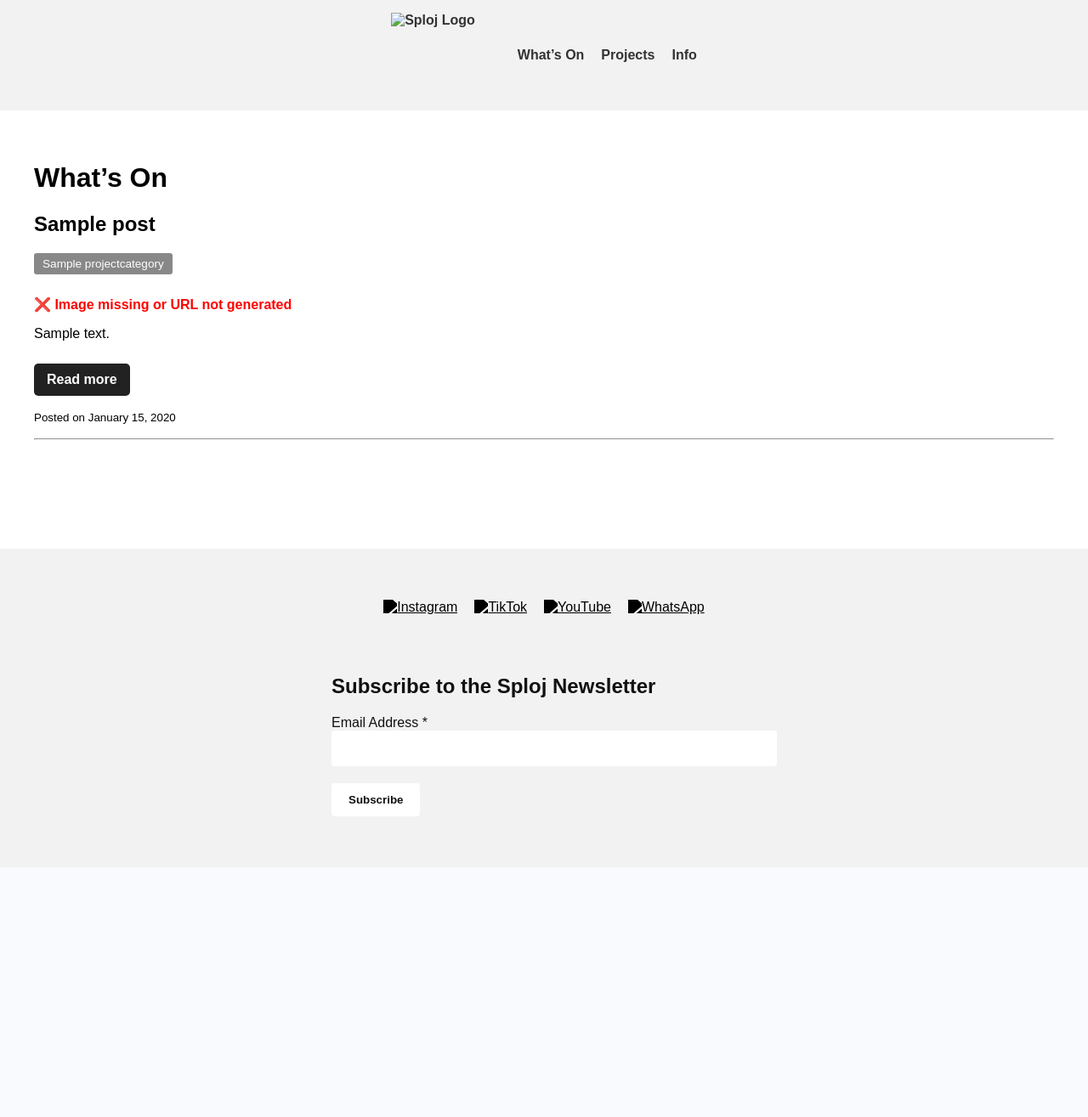
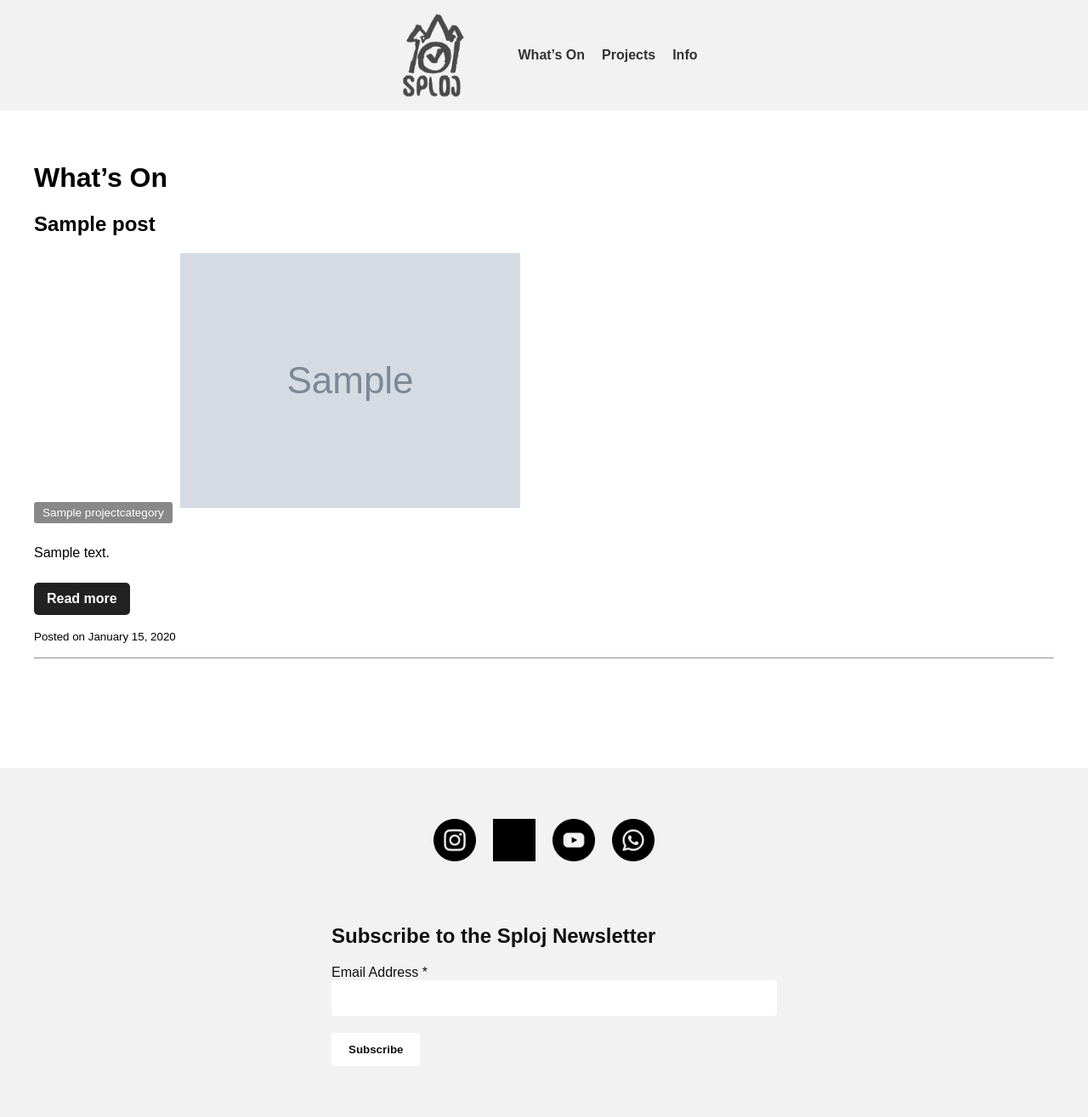
Before and after one commit to billtrem/sploj-mach, a Django app: page / in a window 1280 px wide. Shown: the whole page at 85% size. Before the commit the page ends 946 px from the top, so only its background shows below. Run offline with Django 5.2, Linux system fonts and the light colour scheme; tables that the repository leaves empty hold one stand-in row (values such as "Sample post"); grey boxes marked "Sample" are stand-in pictures; data that the repository does not hold is empty; grey boxes are pictures that could not be loaded.

Commit message:
Switched from Wasabi to local media storage and updated all templates and settings accordingly

```diff
--- a/main/templates/main/base.html
+++ b/main/templates/main/base.html
@@ -10,7 +10,7 @@
     <nav>
         <div class="nav-wrapper">
             <a href="{% url 'whats_on' %}" class="logo">
-                <img src="{{ logo_url }}" alt="Sploj Logo" class="logo-img">
+                <img src="{% static 'main/images/logo.png' %}" alt="Sploj Logo" class="logo-img">
             </a>
 
             <button class="hamburger" onclick="toggleMenu()">☰</button>
@@ -46,16 +46,16 @@
             <div class="footer-inner">
                 <div class="footer-socials">
                     <a href="https://www.instagram.com/splojmach/" target="_blank" aria-label="Instagram">
-                        <img src="{{ instagram_icon_url }}" alt="Instagram">
+                        <img src="{% static 'main/images/instagram.png' %}" alt="Instagram">
                     </a>
                     <a href="https://www.tiktok.com/@splojmach" target="_blank" aria-label="TikTok">
-                        <img src="{{ tiktok_icon_url }}" alt="TikTok">
+                        <img src="{% static 'main/images/tiktok.png' %}" alt="TikTok">
                     </a>
                     <a href="https://www.youtube.com/channel/UCEtqhvb3QRLa2NFPVxM7XGg" target="_blank" aria-label="YouTube">
-                        <img src="{{ youtube_icon_url }}" alt="YouTube">
+                        <img src="{% static 'main/images/youtube.png' %}" alt="YouTube">
                     </a>
                     <a href="https://chat.whatsapp.com/CwqzmAqxddE1d0Qu548dfm" target="_blank" aria-label="WhatsApp">
-                        <img src="{{ whatsapp_icon_url }}" alt="WhatsApp">
+                        <img src="{% static 'main/images/whatsapp.png' %}" alt="WhatsApp">
                     </a>
                 </div>
 
--- a/main/templates/main/info.html
+++ b/main/templates/main/info.html
@@ -30,7 +30,7 @@
         {% for member in info_page.team_members.all %}
             <div class="team-member">
                 {% if member.photo %}
-                    <img src="{{ member.photo_url }}" alt="{{ member.name }}">
+                    <img src="{{ member.photo.url }}" alt="{{ member.name }}">
                 {% endif %}
                 <h4 class="name">{{ member.name }}</h4>
                 {% if member.job_title %}
@@ -85,7 +85,7 @@
             <div class="funder-logos">
                 {% for funder in funders %}
                     {% if funder.show_on_info_page and funder.logo %}
-                        <img src="{{ funder.logo_url }}" alt="{{ funder.name }}" class="funder-logo">
+                        <img src="{{ funder.logo.url }}" alt="{{ funder.name }}" class="funder-logo">
                     {% endif %}
                 {% endfor %}
             </div>
--- a/main/templates/main/post_detail.html
+++ b/main/templates/main/post_detail.html
@@ -6,7 +6,7 @@
 <h1>{{ post.title }}</h1>
 
 {% if post.image %}
-    <img src="{{ post.image_url }}" alt="{{ post.title }}" style="max-width: 100%; height: auto; margin-bottom: 20px;">
+    <img src="{{ post.image.url }}" alt="{{ post.title }}" style="max-width: 100%; height: auto; margin-bottom: 20px;">
 {% endif %}
 
 <div>{{ post.content|linebreaks }}</div>
--- a/main/templates/main/whats_on.html
+++ b/main/templates/main/whats_on.html
@@ -17,10 +17,10 @@
             {% endfor %}
         {% endif %}
 
-        {% if post.image_url %}
-            <img src="{{ post.image_url }}" alt="{{ post.title }}" style="max-width: 100%; height: auto; margin-bottom: 10px;">
+        {% if post.image %}
+            <img src="{{ post.image.url }}" alt="{{ post.title }}" style="max-width: 100%; height: auto; margin-bottom: 10px;">
         {% else %}
-            <p style="color: red;"><strong>❌ Image missing or URL not generated</strong></p>
+            <p style="color: red;"><strong>❌ No image uploaded</strong></p>
         {% endif %}
 
         <p>{{ post.content|truncatechars:250 }}</p>
--- a/main/urls.py
+++ b/main/urls.py
@@ -7,7 +7,4 @@ urlpatterns = [
     path('projects/<slug:category_slug>/', views.category_view, name='category_view'),
     path('info/', views.info, name='info'),
     path('post/<slug:slug>/', views.post_detail, name='post_detail'),
-
-    # Wasabi Pre-signed URL route (used for secure image access)
-    path('media-url/<path:key>/', views.get_presigned_url, name='get_presigned_url'),
 ]
--- a/main/views.py
+++ b/main/views.py
@@ -1,83 +1,25 @@
 from django.shortcuts import render, get_object_or_404
-from django.conf import settings
-from django.http import JsonResponse, Http404
-from django.views.decorators.http import require_GET
 from .models import Post, ProjectCategory, InfoPage, Funder, TeamMember
-import boto3
-
-
-def get_presigned_url_for_key(key):
-    """Generate a presigned URL for a file stored in Wasabi (S3-compatible)."""
-    if not key:
-        return ''
-    try:
-        s3 = boto3.client(
-            's3',
-            endpoint_url=settings.AWS_S3_ENDPOINT_URL,
-            aws_access_key_id=settings.AWS_ACCESS_KEY_ID,
-            aws_secret_access_key=settings.AWS_SECRET_ACCESS_KEY,
-            region_name=settings.AWS_S3_REGION_NAME,
-        )
-        return s3.generate_presigned_url(
-            ClientMethod='get_object',
-            Params={'Bucket': settings.AWS_STORAGE_BUCKET_NAME, 'Key': key},
-            ExpiresIn=3600  # 1 hour
-        )
-    except Exception as e:
-        print(f"❌ Failed to generate presigned URL for key '{key}':", e)
-        return ''
-
 
 def whats_on(request):
     posts = Post.objects.order_by('-created_at')
-    for post in posts:
-        if post.image:
-            post.image_url = get_presigned_url_for_key(post.image.name)
     return render(request, 'main/whats_on.html', {'posts': posts})
-
 
 def category_view(request, category_slug):
     category = get_object_or_404(ProjectCategory, name__iexact=category_slug.replace('-', ' '))
 
-    if category.photo:
-        category.photo_url = get_presigned_url_for_key(category.photo.name)
-
-    for member in category.team_members.all():
-        if member.photo:
-            member.photo_url = get_presigned_url_for_key(member.photo.name)
-
-    for funder in category.funders.all():
-        if funder.logo:
-            funder.logo_url = get_presigned_url_for_key(funder.logo.name)
-
     posts = Post.objects.filter(categories=category).order_by('-created_at')
-    for post in posts:
-        if post.image:
-            post.image_url = get_presigned_url_for_key(post.image.name)
 
     return render(request, 'main/category_view.html', {
         'category': category,
         'posts': posts,
     })
 
-
 def info(request):
     info_page = InfoPage.objects.first()
     funders = Funder.objects.all()
     team_members = TeamMember.objects.filter(info_page=info_page)
     categories = ProjectCategory.objects.all()
-
-    for member in team_members:
-        if member.photo:
-            member.photo_url = get_presigned_url_for_key(member.photo.name)
-
-    for funder in funders:
-        if funder.logo:
-            funder.logo_url = get_presigned_url_for_key(funder.logo.name)
-
-    for category in categories:
-        if category.photo:
-            category.photo_url = get_presigned_url_for_key(category.photo.name)
 
     return render(request, 'main/info.html', {
         'info_page': info_page,
@@ -86,17 +28,6 @@ def info(request):
         'team_members': team_members,
     })
 
-
 def post_detail(request, slug):
     post = get_object_or_404(Post, slug=slug)
-    if post.image:
-        post.image_url = get_presigned_url_for_key(post.image.name)
     return render(request, 'main/post_detail.html', {'post': post})
-
-
-@require_GET
-def get_presigned_url(request, key):
-    url = get_presigned_url_for_key(key)
-    if url:
-        return JsonResponse({'url': url})
-    raise Http404("File not found")
--- a/splojsite/urls.py
+++ b/splojsite/urls.py
@@ -8,5 +8,5 @@ urlpatterns = [
     path('', include('main.urls')),
 ]
 
-if settings.DEBUG:
-    urlpatterns += static(settings.MEDIA_URL, document_root=settings.MEDIA_ROOT)
+# Serve media files in both DEBUG and production (good for small projects)
+urlpatterns += static(settings.MEDIA_URL, document_root=settings.MEDIA_ROOT)
```
Also changed, not shown: main/templates/main/category_view.html (+4 -4 lines), splojsite/settings.py (+7 -15 lines).
